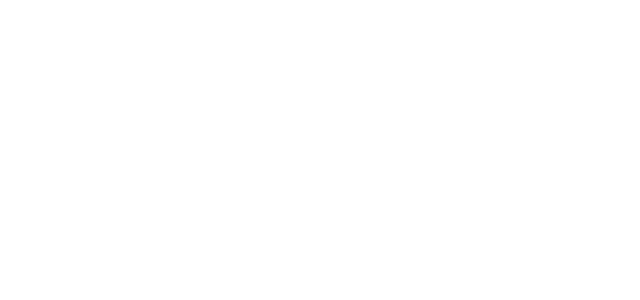
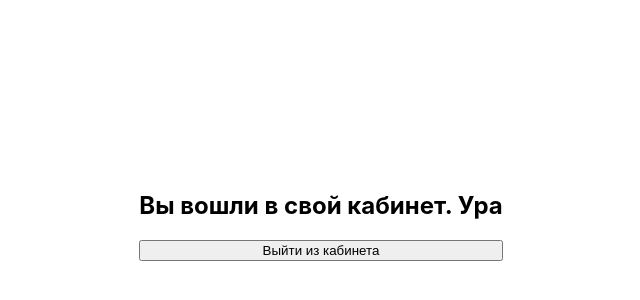
Before and after one commit to iamvlado93/iTechArt-tasks, a React (Create React App) app: page /profile in a window 1280 px wide. Shown: the part 184-484 px from the top of the page, without its empty margins (319-959 px from the left). Built offline with nearby package versions, Linux system fonts and the light colour scheme.

Commit message:
feat: fixed names from login to profile

```diff
--- a/src/App.js
+++ b/src/App.js
@@ -1,7 +1,7 @@
 import React from 'react';
 import './App.css';
 import RegistrationForm from './modules/RegistrationForm/index';
-import Login from './modules/RegistrationForm/login'
+import Profile from './modules/RegistrationForm/profile';
 import {
   BrowserRouter as Router,
   Switch,
@@ -16,8 +16,8 @@
           <Route exact path='/registration'>
             <RegistrationForm/>
           </Route>
-          <Route exact path='/login'>
-            <Login/>
+          <Route exact path='/profile'>
+            <Profile/>
           </Route>
         </Switch>
       </div>
--- a/src/modules/RegistrationForm/index.css
+++ b/src/modules/RegistrationForm/index.css
@@ -26,7 +26,7 @@
     font-size: 24px;
 }
 
-.login-main {
+.profile-main {
     display: flex;
     flex-direction: column;
 }
--- a/src/modules/RegistrationForm/index.js
+++ b/src/modules/RegistrationForm/index.js
@@ -21,7 +21,6 @@
       console.log('Запрос отправлен', 'Имя: ' + values.firstName, 'Почта: ' + values.email, 'Телефон: ' + values.phone, 'Пароль: ' + values.password)
     }
     setSubmitted(true);
-
   }
 
   const handleFirstNameInputChange = (event) => {setValues({...values, firstName: event.target.value})};
@@ -76,7 +75,7 @@
           {submitted && !values.password? <span>Please enter your password</span> : null}
 
           {submitted &&  values.firstName && values.phone && values.email && values.password? (
-          <button onClick={() => {history.push("/login")}} className="button" type="submit">Register</button>
+          <button onClick={() => {history.push("/profile")}} className="button" type="submit">Register</button>
           ) : (
           <button className="button" type="submit">Register</button> )}
       </form>
--- a/src/modules/RegistrationForm/login.js
+++ b/src/modules/RegistrationForm/profile.js
@@ -2,12 +2,12 @@
 import {useHistory} from 'react-router-dom';
 import './index.css';
 
-export default function Login () {
+export default function Profile () {
 
     const history = useHistory();
 
     return (
-        <div className='login-main'>
+        <div className='profile-main'>
             <h2>Вы вошли в свой кабинет. Ура</h2>
             <button onClick={() => {history.push("/registration")}}>Выйти из кабинета</button>
         </div>
```
